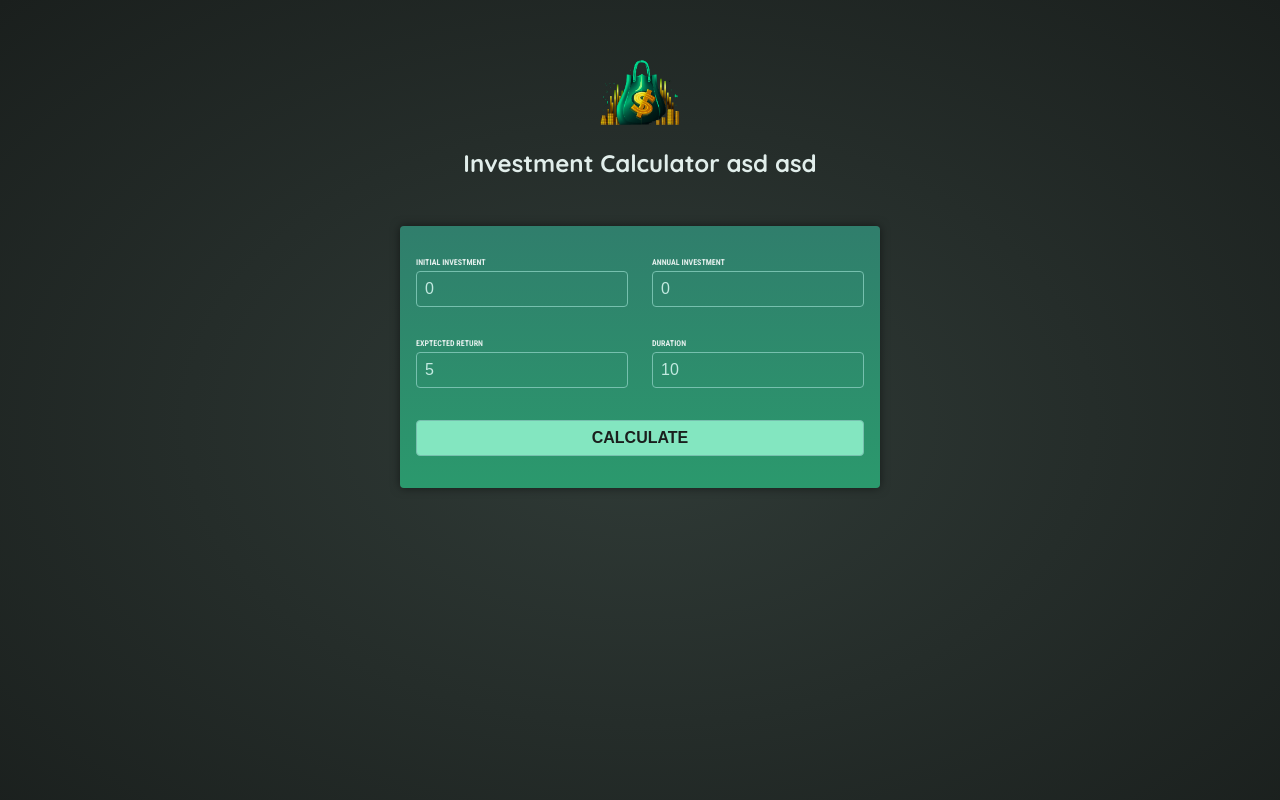
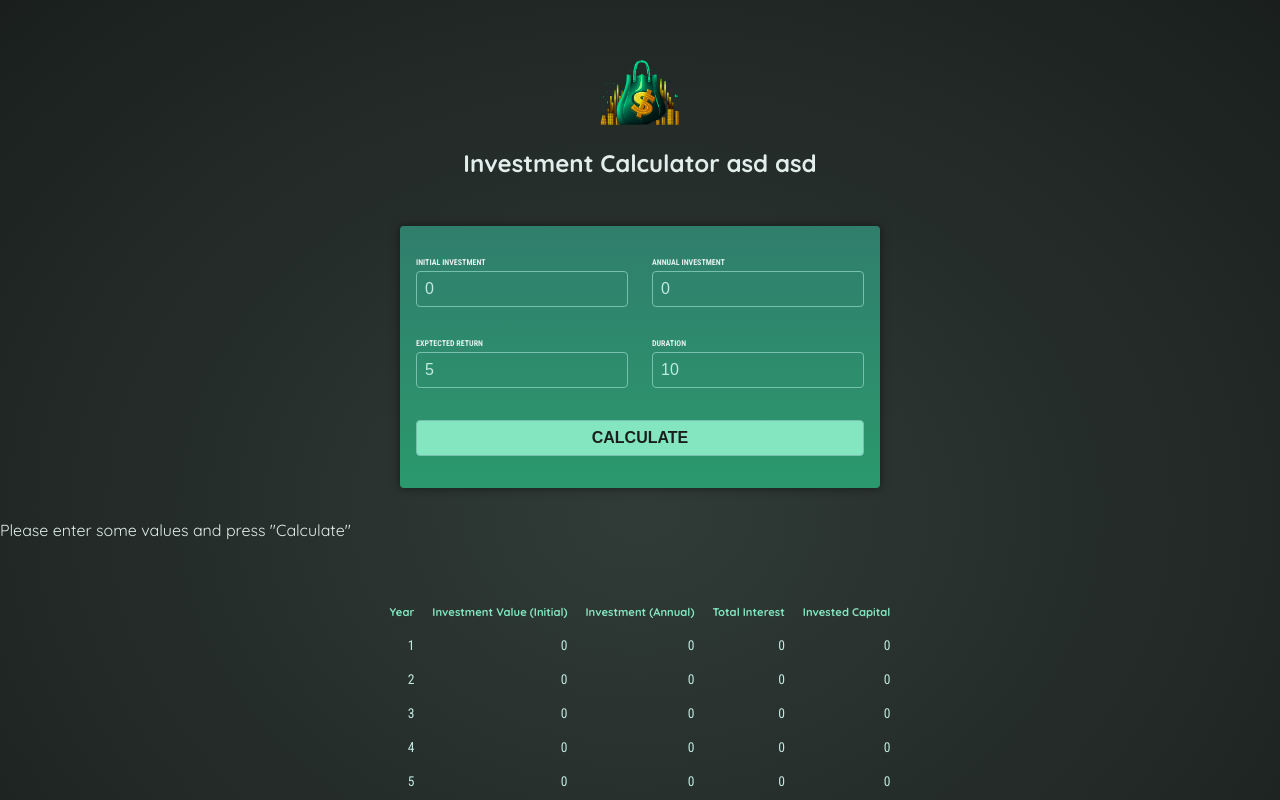
Before and after one commit to allanpedroni/master-angular-udemy, an Angular app in the folder essentials/01-starting-project-investment/: page / in a window 1280 px wide. Both pictures are taken after a click on the button "CALCULATE". Shown: the top 800 px of the page. Built offline with nearby package versions, Linux system fonts and the light colour scheme.

Commit message:
82. Passing Data from Parent to Child with Inputs finish

```diff
--- a/essentials/01-starting-project-investment/src/app/app.component.html
+++ b/essentials/01-starting-project-investment/src/app/app.component.html
@@ -1,2 +1,3 @@
 <app-header />
 <app-user-input (calculate)="onCalculateInvestmentResults($event)" />
+<app-investment-results [results]="resultsData" />
--- a/essentials/01-starting-project-investment/src/app/app.component.ts
+++ b/essentials/01-starting-project-investment/src/app/app.component.ts
@@ -1,21 +1,24 @@
 import { Component } from '@angular/core';
 import { HeaderComponent } from "./header/header.component";
 import { UserInputComponent } from './user-input/user-input.component';
-import type { InvestmentInput } from './investiment-input.model';
+import type { InvestmentInput, InvestmentResult } from './investiment-input.model';
+import { InvestmentResultsComponent } from "./investment-results/investment-results.component";
 
 @Component({
-  selector: 'app-root',
-  standalone: true,
-  templateUrl: './app.component.html',
-  imports: [HeaderComponent, UserInputComponent]
+    selector: 'app-root',
+    standalone: true,
+    templateUrl: './app.component.html',
+    imports: [HeaderComponent, UserInputComponent, InvestmentResultsComponent]
 })
 export class AppComponent {
+
+  resultsData?: InvestmentResult[];
 
   onCalculateInvestmentResults(data: InvestmentInput) {
 
     const { initialInvestment, annualInvestment, expectedReturn, duration } = data;
 
-    const annualData = [];
+    const annualData: InvestmentResult[] = [];
 
     let investmentValue = initialInvestment;
 
@@ -35,8 +38,8 @@ export class AppComponent {
       });
     }
 
+    this.resultsData = annualData;
+
     console.log(annualData);
   }
-
-
 }
--- a/essentials/01-starting-project-investment/src/app/investment-results/investment-results.component.html
+++ b/essentials/01-starting-project-investment/src/app/investment-results/investment-results.component.html
@@ -1 +1,23 @@
-<p>investment-results works!</p>
+<p>Please enter some values and press "Calculate"</p>
+
+<table>
+  <thead>
+    <tr>
+      <th>Year</th>
+      <th>Investment Value (Initial)</th>
+      <th>Investment (Annual)</th>
+      <th>Total Interest</th>
+      <th>Invested Capital</th>
+    </tr>
+  </thead>
+  <tbody>
+    @for (result of results; track $index) {
+      <tr>
+        <td>{{ result.year }}</td>
+        <td>{{ result.interest }}</td>
+        <td>{{ result.annualInvestment }}</td>
+        <td>{{ result.totalInterest }}</td>
+        <td>{{ result.totalAmountInvested }}</td>
+      </tr>
+    }
+</table>
--- a/essentials/01-starting-project-investment/src/app/investment-results/investment-results.component.ts
+++ b/essentials/01-starting-project-investment/src/app/investment-results/investment-results.component.ts
@@ -1,4 +1,5 @@
-import { Component } from '@angular/core';
+import { Component, Input, input } from '@angular/core';
+import { InvestmentResult } from '../investiment-input.model';
 
 @Component({
   selector: 'app-investment-results',
@@ -8,5 +9,5 @@ import { Component } from '@angular/core';
   styleUrl: './investment-results.component.css'
 })
 export class InvestmentResultsComponent {
-
+  @Input() results?: InvestmentResult[];
 }
```
Also changed, not shown: essentials/01-starting-project-investment/src/app/investiment-input.model.ts (+10 -0 lines).
